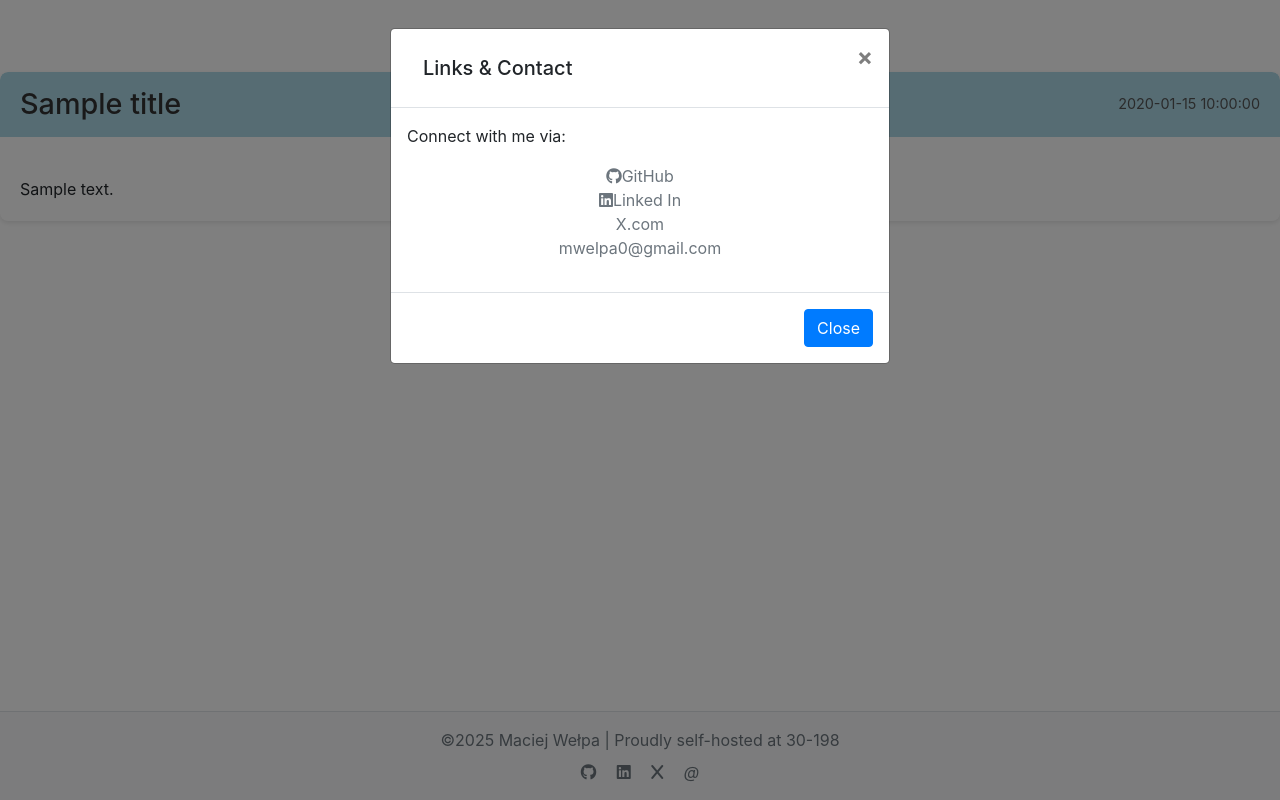
After one commit to welmac0/mwelpa.uk, a Flask app: template templates/blog_post.html in a window 1280 px wide, after a click on "Links & Contact". The commit adds this page. Run offline with Flask 3, Linux system fonts and the light colour scheme; the template is opened without the code that fills it: most values are stand-ins (such as "Sample title", 1, 10 or a date in 2020); some libraries are stand-ins or nearby versions.

Commit message:
add blog, .md, update pages, add ci/cd

```diff
--- a/main.py
+++ b/main.py
@@ -2,6 +2,9 @@ from flask import Flask, render_template, send_file
 from flask_bootstrap import Bootstrap
 import json
 import os
+from datetime import datetime, date
+import yaml
+import marko
 
 
 app = Flask(__name__)
@@ -20,10 +23,97 @@ def get_content():
 def home():
     return render_template("index.html", content=get_content())
 
+# gpt
+POSTS_DIR = "static/posts/"
+
+def parse_markdown_post(filepath):
+    with open(filepath, 'r', encoding='utf-8') as f:
+        content = f.read()
+
+    metadata = {}
+    markdown_content = content
+
+    if content.startswith('---'):
+        parts = content.split('---', 2)
+        if len(parts) > 2:
+            front_matter_str = parts[1]
+            markdown_content = parts[2]
+            metadata = yaml.safe_load(front_matter_str)
+        else:
+            metadata = {}
+            markdown_content = content
+    else:
+        metadata = {}
+        markdown_content = content
+
+    # --- Kluczowa modyfikacja tutaj ---
+    # Konwertuj 'date' na obiekt datetime.date
+    raw_date = metadata.get('date')
+    if isinstance(raw_date, str):
+        try:
+            # Próba sparsowania stringa jako daty (np. 'YYYY-MM-DD')
+            metadata['date'] = datetime.strptime(raw_date, '%Y-%m-%d').date()
+        except ValueError:
+            # Jeśli string nie jest poprawnym formatem daty, ustaw None lub domyślną datę
+            metadata['date'] = None # Używamy None, a potem obsłużymy to w contents()
+            #print(f"Ostrzeżenie: Nieprawidłowy format daty w pliku {filepath}: {raw_date}. Ustawiono None.")
+    elif not isinstance(raw_date, (date, datetime)):
+        # Jeśli data nie jest ani stringiem, ani obiektem daty/datetime (np. jest None z YAML)
+        metadata['date'] = None # Ustawiamy None
+    # Jeśli raw_date jest już obiektem date/datetime, pozostaje bez zmian
+    # --- Koniec modyfikacji ---
+    html_content = marko.convert(markdown_content)
+    return metadata, html_content
+
+@app.route('/blog/<slug>')
+def blog_post(slug):
+    filepath = os.path.join(POSTS_DIR, f'{slug}.md')
+    if not os.path.exists(filepath):
+        return("404 err") # Zwróć błąd 404, jeśli plik nie istnieje
+
+    metadata, html_content = parse_markdown_post(filepath)
+    #print(html_content)
+
+    return render_template('blog_post.html',
+                           title=metadata.get('title', slug.replace('-', ' ').title()),
+                           date=metadata.get('date', 'Brak daty'),
+                           author=metadata.get('author', 'Nieznany autor'),
+                           content=html_content)
+
+@app.route('/contents')
+def contents():
+    posts = []
+
+    for filename in os.listdir(POSTS_DIR):
+        if filename.endswith('.md'):
+            filepath = os.path.join(POSTS_DIR, filename)
+            slug = os.path.splitext(filename)[0]
+            metadata, _ = parse_markdown_post(filepath)
+
+            post_date = metadata.get('date')
+            # Jeśli data jest None (bo nie było jej w metadanych lub była błędna),
+            # przypisz bardzo wczesną datę, aby posty bez daty były na końcu po sortowaniu malejąco
+            if post_date is None:
+                post_date = date(1900, 1, 1) # Użyj dowolnej bardzo wczesnej daty
+
+            posts.append({
+                'slug': slug,
+                'title': metadata.get('title', slug.replace('-', ' ').title()),
+                'date': post_date, # Teraz 'date' jest zawsze obiektem date
+                'description': metadata.get('description', 'Brak opisu.'),
+                'author': metadata.get('author', 'Nieznany autor')
+            })
+
+    # Sortuj posty po dacie (najnowsze na górze)
+    # Teraz sortowanie jest bezpieczne, bo wszystkie daty są obiektami date
+    posts.sort(key=lambda x: x['date'], reverse=True)
+
+    return render_template("contents.html", posts=posts)
+
+# end of gpt
 
 @app.route('/iwantresume')
 def give_resume():
-    print('test cicd')
     file = f'static/files/resume_mWelpa.pdf'
     return send_file(file, as_attachment=True)
 
--- a/static/css/styles.css
+++ b/static/css/styles.css
@@ -135,3 +135,123 @@
     left: 0;
     right: -55.8px;
 }
+
+/* gpt */
+
+body {
+    font-family: Arial, sans-serif;
+    line-height: 1.6;
+    background-color: #f8f9fa;
+    color: #333;
+    padding: 20px;
+}
+
+h2 {
+    margin-bottom: 20px;
+    font-size: 2rem;
+    border-bottom: 2px solid #ddd;
+    padding-bottom: 10px;
+}
+
+.posts-list {
+    display: flex;
+    flex-direction: column;
+    gap: 20px;
+}
+
+.post-summary {
+    background-color: #fff;
+    padding: 20px;
+    border-radius: 8px;
+    box-shadow: 0 1px 4px rgba(0, 0, 0, 0.1);
+    transition: transform 0.2s ease;
+}
+
+.post-summary:hover {
+    transform: translateY(-3px);
+}
+
+.post-summary h3 {
+    margin: 0 0 10px;
+}
+
+.post-summary a {
+    text-decoration: none;
+    color: #007bff;
+}
+
+.post-summary a:hover {
+    text-decoration: underline;
+}
+
+.post-meta {
+    font-size: 0.9rem;
+    color: #666;
+    margin-bottom: 10px;
+}
+
+.post-header-bar {
+    background-color: #ADD8E6; /* Jasnoniebieski kolor */
+    color: #333; /* Ciemniejszy tekst dla kontrastu */
+    padding: 15px 20px; /* Wewnętrzne odstępy */
+    border-radius: 8px 8px 0 0; /* Zaokrąglone górne rogi */
+    margin-bottom: 20px; /* Odstęp od treści posta */
+    display: flex; /* Użyj flexbox, aby ułożyć tytuł i datę */
+    justify-content: space-between; /* Rozłóż elementy na końcach belki */
+    align-items: center; /* Wyśrodkuj pionowo */
+}
+
+.post-header-bar h2 {
+    margin: 0; /* Usuń domyślny margines nagłówka */
+    font-size: 1.8rem; /* Rozmiar czcionki tytułu */
+    color: #333; /* Upewnij się, że kolor tytułu jest odpowiedni */
+    border-bottom: none; /* Usuń ewentualną linię pod tytułem, jeśli była */
+    padding-bottom: 0; /* Usuń ewentualny padding pod tytułem */
+}
+
+.post-header-bar .post-meta {
+    margin: 0; /* Usuń domyślny margines paragrafu */
+    font-size: 0.9rem; /* Rozmiar czcionki daty */
+    color: #555; /* Ciemniejszy kolor dla daty */
+}
+
+/* Możesz też zmodyfikować styl dla całego posta, aby pasował do belki */
+.blog-post {
+    background-color: #fff;
+    border-radius: 8px;
+    box-shadow: 0 2px 5px rgba(0,0,0,0.1);
+    margin-bottom: 30px;
+    overflow: hidden; /* Ważne, aby border-radius działał poprawnie z belką */
+}
+
+.blog-post .post-content {
+    padding: 20px; /* Dodaj padding do treści posta */
+}
+
+html, body {
+    height: 100%; /* Upewnij się, że html i body zajmują całą wysokość */
+    margin: 0;
+    padding: 0;
+    display: flex; /* Ustawienie display: flex na body */
+    flex-direction: column; /* Ułożenie elementów w kolumnie */
+}
+
+main {
+    flex-grow: 1; /* Główna treść zajmuje całą dostępną przestrzeń */
+    padding-bottom: 50px; /* Przykładowy padding, aby treść nie nachodziła na stopkę, jeśli stopka ma stałą wysokość */
+}
+
+footer {
+    flex-shrink: 0;
+    width: 100%;
+}
+
+pre {
+    background-color: #a0b2bf;
+    padding: 1em;
+    border-radius: 5px;
+    overflow-x: auto;
+    font-family: 'Fira Code', 'Cascadia Code', 'Consolas', 'Monaco', monospace;
+    font-size: 0.9em;
+    line-height: 1.5;
+}
--- /dev/null
+++ b/templates/base.html
@@ -0,0 +1,33 @@
+<!DOCTYPE html>
+<html lang="en">
+<head>
+    <meta charset="UTF-8">
+    <meta name="viewport" content="width=device-width, initial-scale=1.0">
+    <title>Maciej Wełpa</title>
+
+    <link rel="icon" type="image/x-icon" href="{{url_for('static', filename='favicon.ico')}}">
+    <link rel="stylesheet" href="{{url_for('static', filename='css/styles.css')}}">
+    <link rel="stylesheet" href="https://stackpath.bootstrapcdn.com/bootstrap/4.5.2/css/bootstrap.min.css">
+    <link rel="stylesheet" href="https://cdnjs.cloudflare.com/ajax/libs/font-awesome/6.0.0-beta3/css/all.min.css">
+</head>
+<body>
+    <body>
+        <header>
+            {% include 'header.html' %}
+        </header>
+        <main>
+            {% block content %}{%endblock%}
+        </main>
+        <footer>
+            {% include 'footer.html' %}
+        </footer>
+    </body>
+
+<script src="https://code.jquery.com/jquery-3.5.1.slim.min.js"></script>
+<script src="https://code.jquery.com/jquery-3.5.1.min.js"></script>
+<script src="https://cdnjs.cloudflare.com/ajax/libs/popper.js/1.16.0/umd/popper.min.js"></script>
+<script src="https://cdn.jsdelivr.net/npm/@popperjs/core@2.0.11/dist/umd/popper.min.js"></script>
+<script src="https://stackpath.bootstrapcdn.com/bootstrap/4.5.2/js/bootstrap.min.js"></script>
+
+</body>
+</html>
--- /dev/null
+++ b/templates/blog_post.html
@@ -0,0 +1,19 @@
+{% extends "base.html" %}
+
+{% block title %}{{ title }} - Maciej Wełpa{% endblock %}
+
+{% block content %}
+<article class="blog-post">
+    <div class="post-header-bar">
+        <h2>{{ title }}</h2>
+        <p class="post-meta">
+            {{ date }}
+        </p>
+    </div>
+
+    <div class="post-content">
+        {{ content | safe }}
+    </div>
+</article>
+
+{% endblock %}
--- a/templates/footer.html
+++ b/templates/footer.html
@@ -1,12 +1,13 @@
 <footer class="d-flex flex-wrap justify-content-between align-items-center py-3 mt-4 border-top bg-light">
     <div class="container text-center">
-        <span class="text-secondary">© 2024 Maciej Wełpa | Proudly self-hosted at 30-198</span>
+        <span class="text-secondary">©2025 Maciej Wełpa | Proudly self-hosted at 30-198</span>
 
         <!-- Ikony social media -->
         <div class="mt-2">
-            {% for name, link in content["links"].items() %}
-            <a href="{{link[0]}}" class="text-secondary mx-2"><i class="{{link[1]}}"></i></a>
-            {% endfor %}
+            <a href="https://github.com/welmac0" class="text-secondary mx-2"><i class="fab fa-github"></i></a>
+            <a href="https://linkedin.com/in/mwelpa" class="text-secondary mx-2"><i class="fab fa-linkedin"></i></a>
+            <a href="https://x.com/MWelpa_" class="text-secondary mx-2"><i class="fab fa-x"></i></a>
+            <a href="mailto:mwelpa0@gmail.com" class="text-secondary mx-2"><i class="fa-at"></i></a>
         </div>
     </div>
 </footer>
--- a/templates/header.html
+++ b/templates/header.html
@@ -1,8 +1,10 @@
 <header class=" d-flex justify-content-center py-3"> <!--TODO zrobic tlo czarn!!! -->
     <ul class="nav nav-pills">
+        <li class="nav-item"><a href="/" class="nav-link">Home</a></li>
         <li class="nav-item"><a href="#" data-toggle="modal" data-target="#socialModal" class="nav-link">Links &
             Contact</a></li>
         <li class="nav-item"><a href="/iwantresume" class="nav-link">Download Resume</a></li>
+        <li class="nav-item"><a href="/contents" class="nav-link">Blog</a></li>
     </ul>
 </header>
 <div class="modal fade" id="socialModal" tabindex="-1" role="dialog" aria-labelledby="socialModalLabel"
@@ -18,13 +20,10 @@
             <div class="modal-body">
                 <p>Connect with me via:</p>
                 <ul class="list-unstyled text-center">
-                    {% for name, link in content["links"].items() %}
-                        {% if name == "X.com" or name == "mwelpa0@gmail.com" %}
-                        <li><a href="{{link[0]}}" class="text-secondary mx-2">{{name}}</a></li>
-                        {% else %}
-                        <li><a href="{{link[0]}}" class="text-secondary mx-2"><i class="{{link[1]}}"></i>{{name}}</a></li>
-                        {% endif %}
-                    {% endfor %}
+                    <li><a href="https://github.com/welmac0" class="text-secondary mx-2"><i class="fab fa-github"></i>GitHub</a></li>
+                    <li><a href="https://linkedin.com/in/mwelpa" class="text-secondary mx-2"><i class="fab fa-linkedin"></i>Linked In</a></li>
+                    <li><a href="https://x.com/MWelpa_" class="text-secondary mx-2">X.com</a></li>
+                    <li><a href="mailto:mwelpa0@gmail.com" class="text-secondary mx-2">mwelpa0@gmail.com</a></li>
                 </ul>
             </div>
             <div class="modal-footer">
--- a/webhook.py
+++ /dev/null
@@ -1 +0,0 @@
-print("hello world")
```
Also changed, not shown: static/files/source.json (+27 -24 lines), static/posts/test.md (added, +10 -0 lines), templates/contents.html (added, +24 -0 lines), templates/index.html (+4 -37 lines), templates/me.html (+19 -4 lines), static/favicon.ico (renamed from static/img/favicon.ico), static/img/cpp.png (added), static/img/selenium.png (added), 1 other file.
